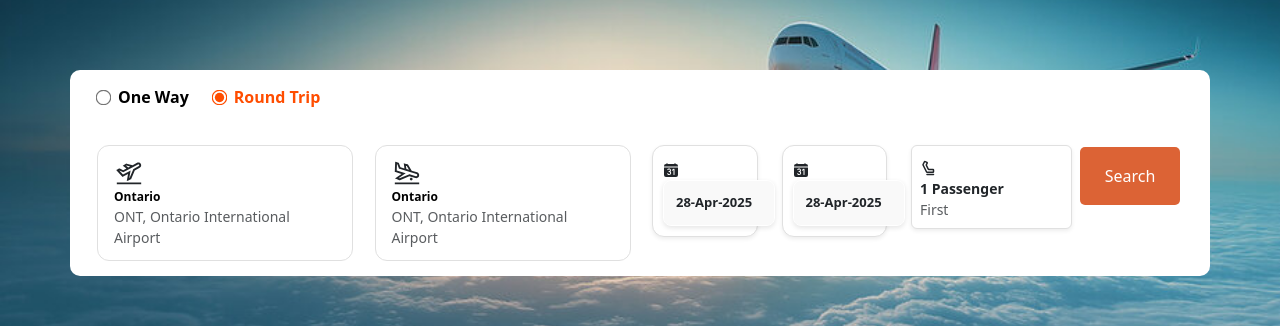
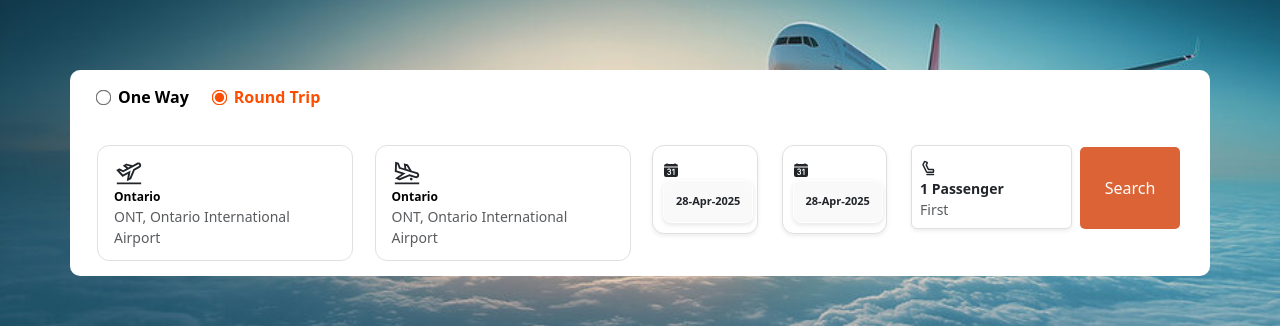
Before and after one commit to acedeveloper-byte/expedia-reservation, a Next.js app: page / in a window 1280 px wide. Shown: the part 429-755 px from the top of the page. Built offline with nearby package versions, Linux system fonts and the light colour scheme.

Commit message:
search engine date layout changes

```diff
--- a/app/globals.css
+++ b/app/globals.css
@@ -103,7 +103,7 @@ body {
 /* Styling for the button */
 .search-btn {
   margin-top: 22px;
-  height: 58px;
+  height: 82px;
   width: 100px;
   margin-left: -16px !important;
   padding: 10px;
@@ -416,10 +416,23 @@ body {
 }
 
 .input-date {
-  width: 112px !important;
+  width: 90px !important;
   border-radius: 8px !important;
   border: 1px solid #FFFFFF !important;
   box-shadow: 0 2px 5px rgba(0, 0, 0, 0.1) !important;
-  font-weight: 900 !important;
-  font-size: 13px !important;
+  font-weight: 700 !important;
+  font-size: 11px !important;
 }
+
+.react-datepicker {
+  font-family: "Helvetica Neue", helvetica, arial, sans-serif;
+  font-size: 0.8rem;
+  background-color: #fff;
+  color: #000;
+  border: 1px solid #aeaeae;
+  border-radius: 0.3rem;
+  display: inline-block;
+  position: absolute !important;
+  line-height: initial;
+  z-index: 105 !important;
+}
--- a/components/FlightSearch.js
+++ b/components/FlightSearch.js
@@ -1,18 +1,13 @@
-
 'use client'
 import React, { useState, useRef } from 'react';
 import { Container, Col, Row, Overlay, Popover, Button } from 'react-bootstrap';
-import { LiaPlaneDepartureSolid } from "react-icons/lia";
-
 import { PiSeatBold } from "react-icons/pi";
-import AirportCard from './Searchengine/From';
 import SearchDate from './Searchengine/SearchDate';
 import SearchTo from './Searchengine/SearchTo';
 import SearchFrom from './Searchengine/From';
 
 const FlightSearch = () => {
   const [tripType, setTripType] = useState('roundtrip');
-
   const [show, setShow] = useState(false);
   const [passengers, setPassengers] = useState({
     adult: 1,
@@ -30,16 +25,15 @@ const FlightSearch = () => {
   };
 
   const totalPassengers = passengers.adult + passengers.child + passengers.infant;
-
   const handleClose = () => setShow(false);
 
   return (
     <section id="flight-engine">
-      <Container >
+      <Container>
         <div className='form-layout'>
+          <Row className='search-enigne-container'>
 
-
-          <Row className='search-enigne-container'>
+            {/* Trip type toggle */}
             <div className="trip-type-toggle d-flex gap-4 align-items-center mb-3">
               <label className={`option ${tripType === 'oneway' ? 'active' : ''}`}>
                 <input
@@ -62,41 +56,44 @@ const FlightSearch = () => {
                 Round Trip
               </label>
             </div>
-            <Col md={3} >
+
+            {/* From Input */}
+            <Col md={3}>
               <div className="input-container">
-                <SearchFrom
+                <SearchFrom />
+              </div>
+            </Col>
 
+            {/* To Input */}
+            <Col md={3}>
+              <div className="input-container">
+                <SearchTo />
+              </div>
+            </Col>
+
+            {/* Departure Date */}
+            <Col md={2} className="col-md-2-date">
+              <div className="input-container">
+                <SearchDate
+                  label="Departure On"
+                  type="date"
                 />
               </div>
             </Col>
 
-            <Col md={3} >
-              <div className="input-container">
-                <SearchTo
+            {/* Arrival Date - only for roundtrip */}
+            {tripType === 'roundtrip' && (
+              <Col md={2} sm={4} className="col-md-2-date">
+                <div className="input-container">
+                  <SearchDate
+                    label="Arrival On"
+                    type="date"
+                  />
+                </div>
+              </Col>
+            )}
 
-                />
-              </div>
-            </Col>
-
-            <Col md={2} className="col-md-2-date" >
-              <div className="input-container ">
-                <SearchDate
-                  label="Departure On"
-                    type='date'
-
-                />
-              </div>
-            </Col>
-
-            {/* Conditionally render Return date only if roundtrip */}
-            <Col md={2} sm={4} className="col-md-2-date" >
-              <div className="input-container">
-                <SearchDate
-                  label="Arrival On"
-                   type='date'
-                />
-              </div>
-            </Col>
+            {/* Passenger + Class Selector */}
             <Col md={2}>
               <div className="shadow-sm p-2 rounded custom-passenger-box" onClick={() => setShow(!show)} ref={target}>
                 <PiSeatBold />
@@ -107,10 +104,12 @@ const FlightSearch = () => {
                   {travelClass}
                 </div>
 
+                {/* Popover for Passenger & Class Selection */}
                 <Overlay target={target.current} show={show} placement="bottom">
                   <Popover className="passenger-class-popover">
                     <Popover.Body>
-                      {/* Passenger Controls */}
+
+                      {/* Passenger count controls */}
                       {['adult', 'child', 'infant'].map(type => (
                         <div className="d-flex justify-content-between align-items-center mb-2" key={type}>
                           <div>
@@ -127,7 +126,7 @@ const FlightSearch = () => {
                         </div>
                       ))}
 
-                      {/* Travel Class Selection */}
+                      {/* Travel Class options */}
                       <div className="travel-class-grid mt-3">
                         {['Economy', 'Premium Economy', 'Business', 'First'].map(cls => (
                           <div
@@ -140,6 +139,7 @@ const FlightSearch = () => {
                         ))}
                       </div>
 
+                      {/* Done button */}
                       <div className="text-center mt-3">
                         <Button variant="link" className="done-btn" onClick={handleClose}>DONE</Button>
                       </div>
@@ -149,11 +149,13 @@ const FlightSearch = () => {
               </div>
             </Col>
 
-            <Col md={1}  className=''>
+            {/* Search Button */}
+            <Col md={1}>
               <button className="search-btn">
                 Search
               </button>
             </Col>
+
           </Row>
         </div>
       </Container>
```
